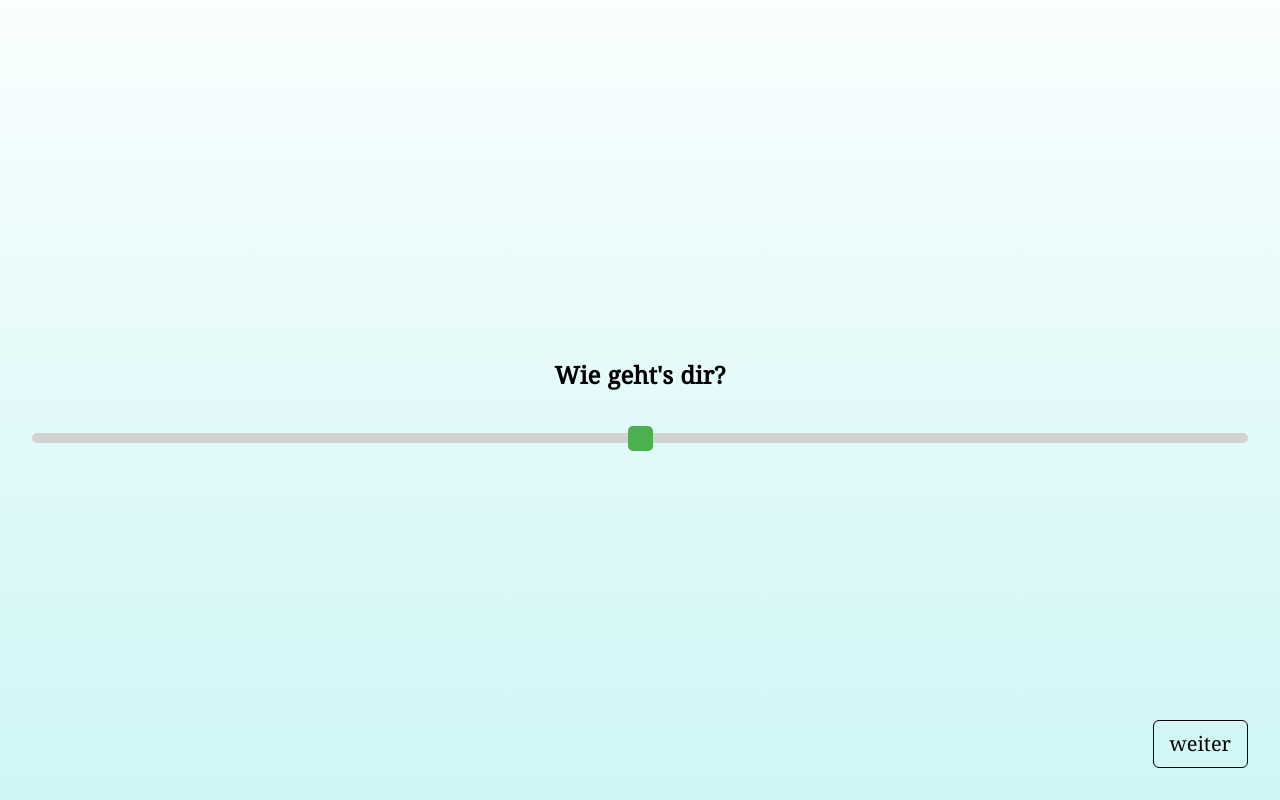
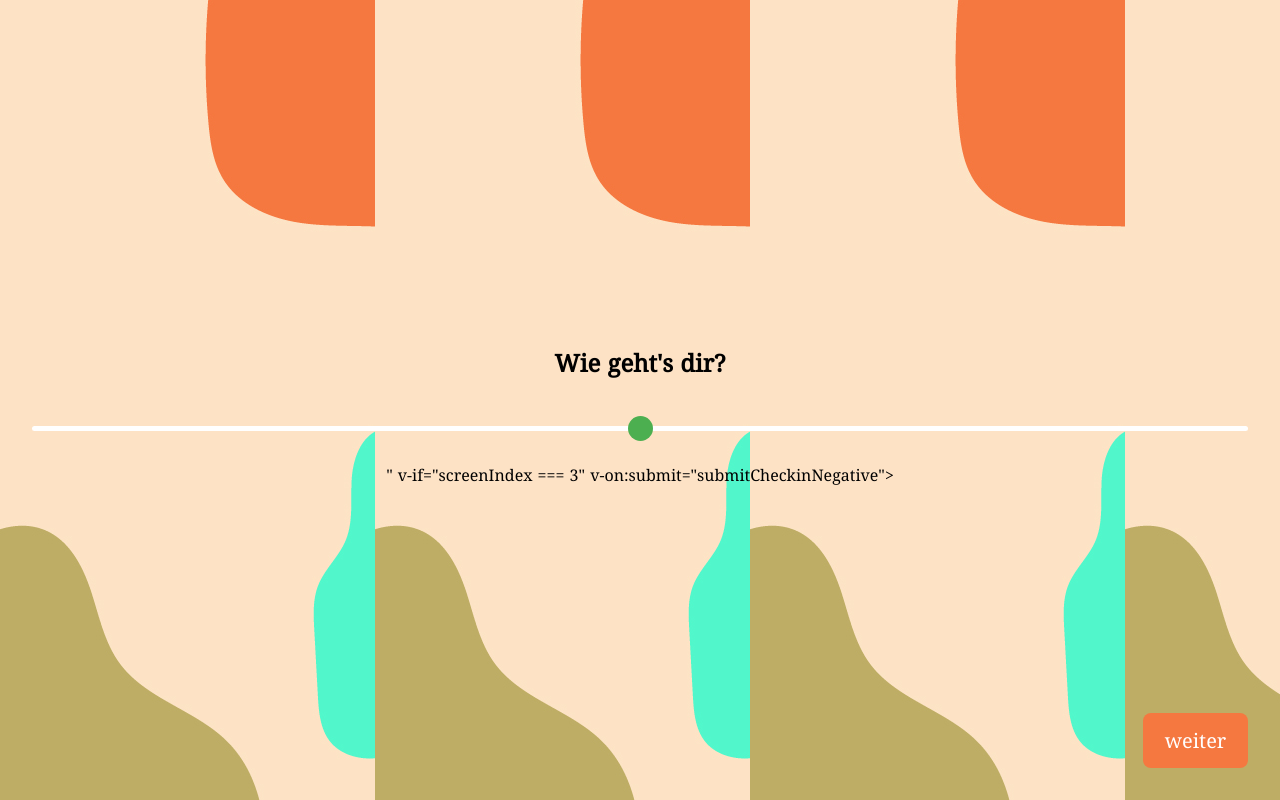
Before and after one commit to EricHier/WirVsVirusTagesplaner, a Nuxt app: page / in a window 1280 px wide. Built offline with nearby package versions, Linux system fonts and the light colour scheme.

Commit message:
procedded with checkout

```diff
--- a/components/CategoryItem.vue
+++ b/components/CategoryItem.vue
@@ -1,5 +1,5 @@
 <template>
-  <SelectionButton class="my-1" v-on:click="onClick">{{item.name}}</SelectionButton>
+  <SelectionButton class="my-1" v-on:click="onClick" v-bind:selected="item.checked">{{item.name}}</SelectionButton>
 </template>
 <script>
 import SelectionButton from "./SelectionButton";
--- a/components/CategoryList.vue
+++ b/components/CategoryList.vue
@@ -1,7 +1,7 @@
 <template>
   <div>
     <CategoryItem
-      v-for="item in list"
+      v-for="item in listItems"
       v-bind:item="item"
       v-bind:key="item.id"
       v-on:click="onClick">
@@ -17,20 +17,30 @@ export default {
   },
   methods: {
     submitCategoryList(clickEvent) {
-      const filtered = this.list.filter(function(x) { return x.checked; });
+      const filtered = this.listItems.filter(function(x) { return x.checked; });
 
       this.$router.push({
         name: 'plan',
         query: { categoryIds: filtered.map(x => x.id) }
       });
     },
+    getData() {
+      return this.listItems;
+    },
     onClick(e) {
+      let selectedItems =  this.listItems.filter((value) => value.checked);
+      let selected = selectedItems.length;
+      if (selected > 3)
+        e.checked = false;
+
+      e.selectedItems = selectedItems;
+
       this.$emit("click", e);
     }
   },
   data() {
     return {
-      list: [
+      listItems: [
         {"id": 1, name: 'Soziale Kontakte', checked: false},
         {"id": 2, name: 'Bewegung', checked: false},
         {"id": 3, name: 'Ernährung', checked: false},
@@ -39,7 +49,7 @@ export default {
         {"id": 6, name: 'Kreatives', checked: false},
         {"id": 7, name: 'Entspannung', checked: false},
         {"id": 8, name: 'Produktiv sein', checked: false},
-      ],
+      ]
     }
   }
 }
--- a/components/SelectionButton.vue
+++ b/components/SelectionButton.vue
@@ -1,10 +1,11 @@
 <template>
-  <button v-on:click="sendclick" class="custombutton outline-none">
+  <button v-on:click="sendclick" class="selected outline-none" v-bind:class="{'custombutton' : selected}">
     <slot/>
   </button>
 </template>
 <script>
   export default  {
+    props: ["selected"],
     methods: {
       sendclick() {
         this.$emit("click");
@@ -14,13 +15,26 @@
 </script>
 <style>
   .custombutton {
+    background-color: #FFB115 !important;
+    font-weight: 400 !important;
+    color: white !important;
+    border: 0 !important;
+  }
+
+  .selected {
     width: 260px;
     height: 55px;
-    background-color: #FFB115;
+    background-color: white;
     font-size: 18px;
-    font-weight: 400;
-    color: white;
     border-radius: 8px;
+    border: 2px solid #FFB115;
+    outline: none;
+    font-family: 'Noto Serif', serif;
+    color: #FFB115;
+    font-weight: 600;
+  }
+
+  .custombutton:focus {
     outline: none;
   }
 </style>
--- a/components/WeiterButton.vue
+++ b/components/WeiterButton.vue
@@ -1,13 +1,26 @@
 <template>
-  <div v-on:click="onClick" class="w-full text-right">
-    <button class="px-4 py-2 border larger border-black rounded-md outline-none">
+  <div class="w-full flex justify-end px-8" v-bind:class="{'justify-between' : back}">
+    <button v-on:click="onClickBack" v-if="back" class="px-4 py-2 larger background-ouryellow text-white outline-none">
+      zurück
+    </button>
+    <button v-on:click="onClick" v-if="weiter" class="px-4 py-2 larger background-ouryellow text-white outline-none">
       weiter
     </button>
   </div>
 </template>
 <script>
   export default {
+    props: {
+      back: Boolean,
+      weiter: {
+        type: Boolean,
+        default: true
+      },
+    },
     methods: {
+      onClickBack() {
+        this.$emit("back");
+      },
       onClick() {
         this.$emit("click");
       }
@@ -18,4 +31,11 @@
   .larger {
     font-size: 20px;
   }
+
+  .background-ouryellow {
+    background-color: #F57840;
+    height: 55px;
+    width: 105px;
+    border-radius: 8px;
+  }
 </style>
--- a/components/checkin/CheckinMood.vue
+++ b/components/checkin/CheckinMood.vue
@@ -30,8 +30,8 @@
   .slider {
     appearance: none;
     outline: none;
-    height: 10px;
-    background: #d3d3d3;
+    height: 5px;
+    background: white;
     border-radius: 5px;
   }
 
@@ -42,6 +42,6 @@
     height: 25px; /* Slider handle height */
     background: #4CAF50; /* Green background */
     cursor: pointer; /* Cursor on hover */
-    border-radius: 5px;
+    border-radius: 50px;
   }
 </style>
--- a/components/checkin/CheckinNegative.vue
+++ b/components/checkin/CheckinNegative.vue
@@ -1,10 +1,7 @@
 <template>
   <div>
     <h1 class="title my-8">Was lief nicht gut?  </h1>
-    <CategoryList
-      v-bind:is-emit-click=true
-      v-on:click="onClick"
-    >
+    <CategoryList>
     </CategoryList>
   </div>
 </template>
--- a/components/checkin/CheckinPositive.vue
+++ b/components/checkin/CheckinPositive.vue
@@ -2,9 +2,8 @@
   <div>
     <h1 class="title my-8">Was lief gut?  </h1>
     <CategoryList
-      v-bind:is-emit-click=true
-      v-on:click="onClick"
-    >
+    v-on:click="onClick"
+    ref="categorylist">
     </CategoryList>
   </div>
 </template>
@@ -15,7 +14,10 @@
     components: {CategoryList},
     methods: {
       onClick(e) {
-        this.$emit("submit", e.id);
+        this.$emit("show");
+      },
+      sendResult() {
+        this.$emit("submit", this.$refs.categorylist.getData());
       }
     }
   }
--- a/pages/index.vue
+++ b/pages/index.vue
@@ -1,12 +1,12 @@
 <template>
-  <div class="container p-8 background">
+  <div class="container p-8 background" v-bind:style="{'background-image' : 'url(' + background + ')'}">
     <Splashscreen v-if="screenIndex === 0"></Splashscreen>
 
     <CheckinMood ref="checkinmood" v-if="screenIndex === 1" v-on:submit="submitCheckinMood"></CheckinMood>
-    <CheckinPositive v-if="screenIndex === 2" v-on:submit="submitCheckinPositive"></CheckinPositive>
-    <CheckinNegative v-if="screenIndex === 3" v-on:submit="submitCheckinNegative"></CheckinNegative>
+    <CheckinPositive ref="checkinpositive" v-if="screenIndex === 2" v-on:submit="submitCheckinPositive" v-on:show="weiterButton"></CheckinPositive>
+    <CheckinNegative ref=checkinnegative" v-if="screenIndex === 3" v-on:submit="submitCheckinNegative"></CheckinNegative>
 
-    <WeiterButton v-if="screenIndex === 1" class="absolute bottom-0 right-0 m-8" v-on:click="onClick"></WeiterButton>
+    <WeiterButton v-if="screenIndex >= 1" v-bind:back="screenIndex >=2" v-on:back="screenIndex--" v-bind:weiter="weiterButton || screenIndex == 1" class="absolute bottom-0 right-0 my-8" v-on:click="onClick"></WeiterButton>
   </div>
 </template>
 
@@ -25,12 +25,20 @@ export default {
   data() {
     return {
       screenIndex: 0,
+      weiterButton: false,
       checkinMood: {},
       checkinPositive: {},
-      checkinNegative: {}
+      checkinNegative: {},
+      background: "/bg_slider.jpg"
     }
   },
   methods: {
+    onClick()  {
+      if (this.screenIndex === 1)
+        this.$refs.checkinmood.sendResult();
+      else if (this.screenIndex === 2)
+        this.$refs.checkinpositive.sendResult();
+    },
     submitCheckinMood(props) {
       this.checkinMood = props;
       this.screenIndex++;
@@ -38,17 +46,20 @@ export default {
     submitCheckinPositive(props) {
       this.checkinPositive = props;
       this.screenIndex++;
+      this.weiterButton = false;
     },
     submitCheckinNegative(props) {
       this.checkinNegative = props;
       this.screenIndex++;
-    },
-    onClick() {
-      this.$refs.checkinmood.click();
     }
   },
   watch: {
     screenIndex (newVal) {
+      if(newVal >= 2) {
+        this.background = "/bg_checkin.png";
+      } else {
+        this.background = "/bg_slider.jpg";
+      }
       if (newVal >= 4) {
         this.$router.push({
           name: 'planner',
@@ -63,7 +74,7 @@ export default {
 
     setTimeout(() => {
       self.screenIndex = 1
-    }, 1000);
+    }, 3000);
   }
 }
 </script>
```
Also changed, not shown: static/bg_checkin.png (added), static/bg_slider.jpg (added).
